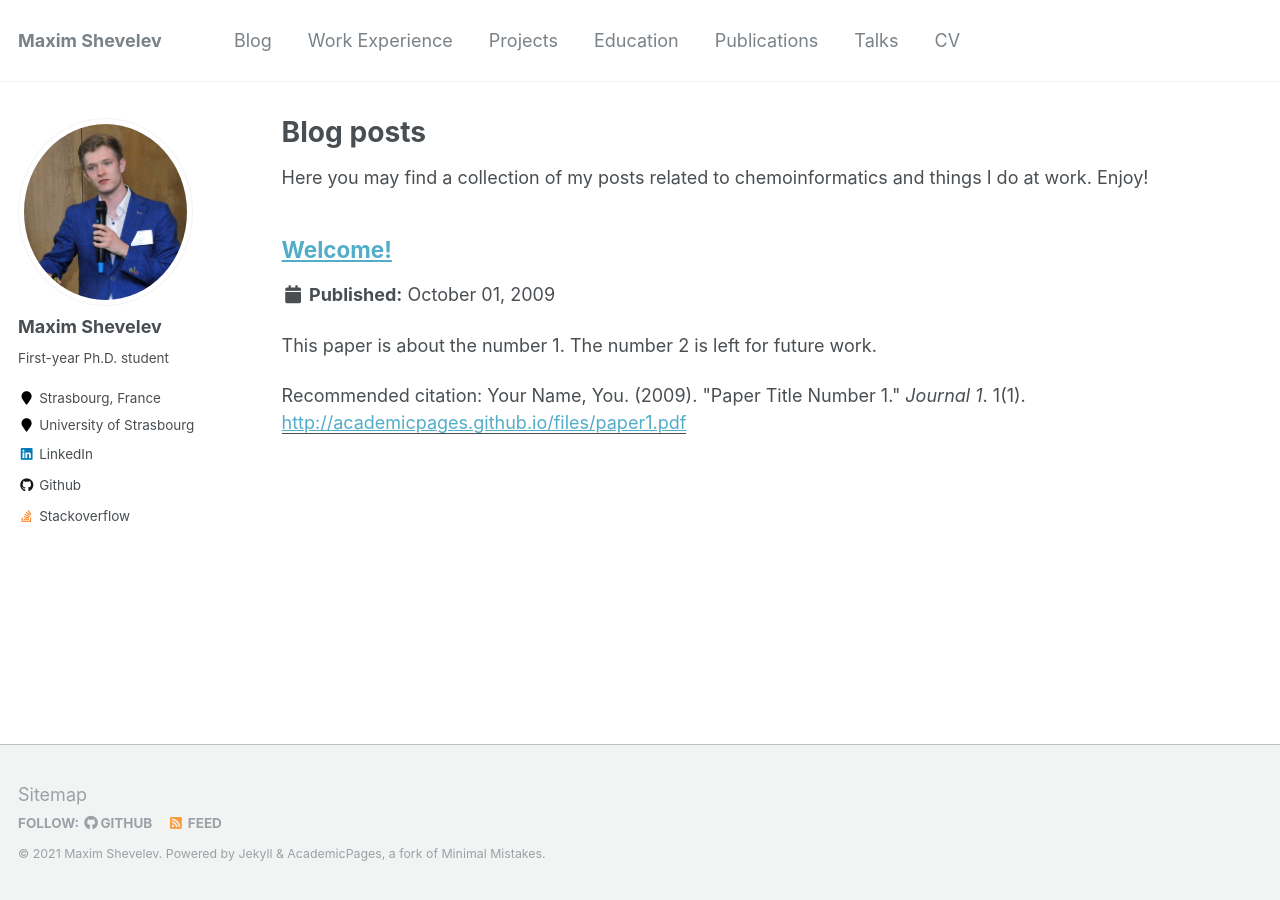
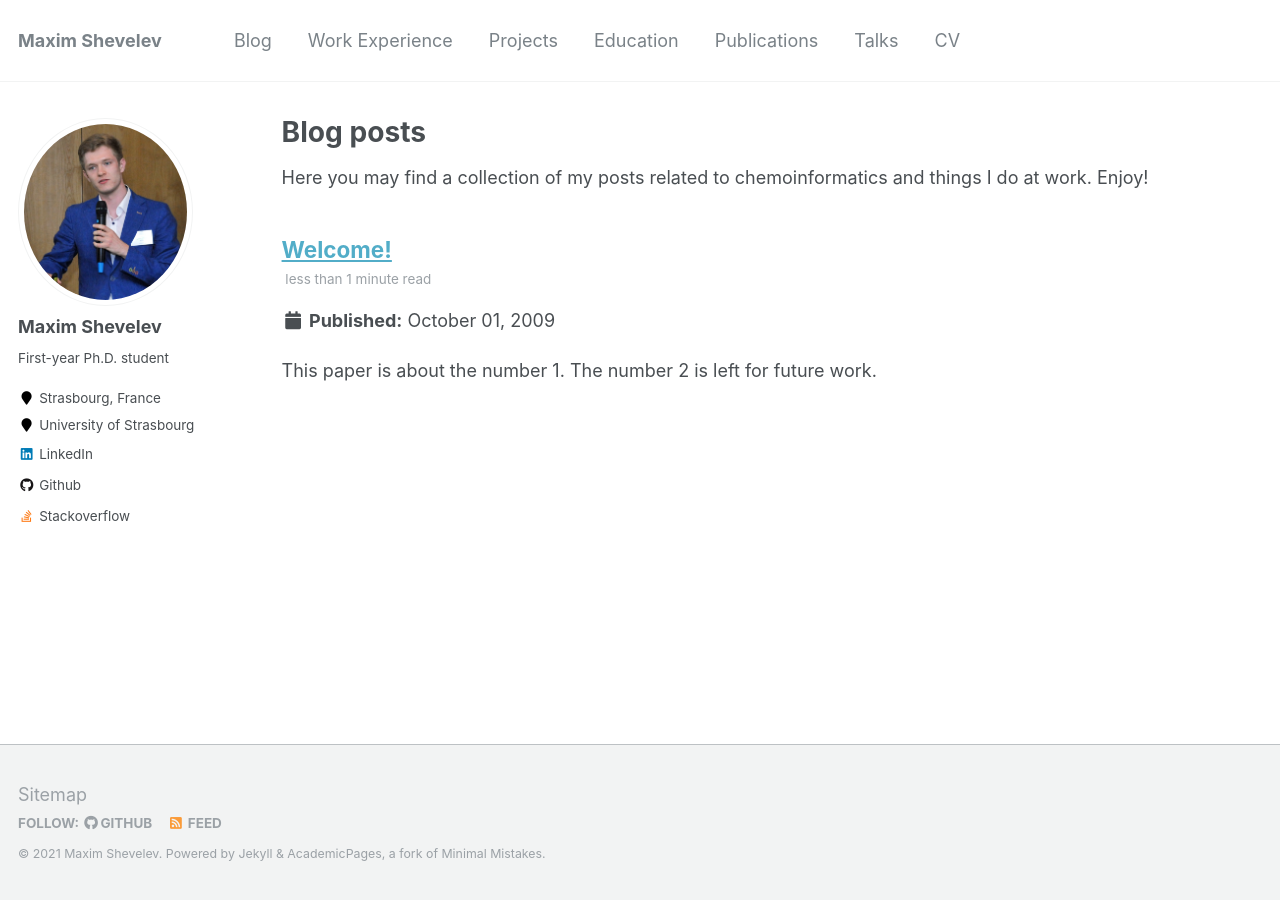
Before and after one commit to mawansui/mawansui.github.io, a Jekyll site: the page built from _pages/blog_records.md, in a window 1280 px wide. Built offline with Jekyll 4.4.1, drawn with Linux system fonts in a browser that asks for light colours.

Commit message:
blogposts

```diff
--- a/_blogposts/2021-02-15-welcome.md
+++ b/_blogposts/2021-02-15-welcome.md
@@ -4,12 +4,6 @@
 permalink: /blog/2021-02-15-welcome
 excerpt: 'This paper is about the number 1. The number 2 is left for future work.'
 date: 2009-10-01
-venue: 'Journal 1'
-paperurl: 'http://academicpages.github.io/files/paper1.pdf'
-citation: 'Your Name, You. (2009). &quot;Paper Title Number 1.&quot; <i>Journal 1</i>. 1(1).'
+read_time: 5
 ---
-This paper is about the number 1. The number 2 is left for future work.
-
-[Download paper here](http://academicpages.github.io/files/paper1.pdf)
-
-Recommended citation: Your Name, You. (2009). "Paper Title Number 1." <i>Journal 1</i>. 1(1).
+Greetings! This post will tell you more about who I am and what you can expect from this blog.
```
